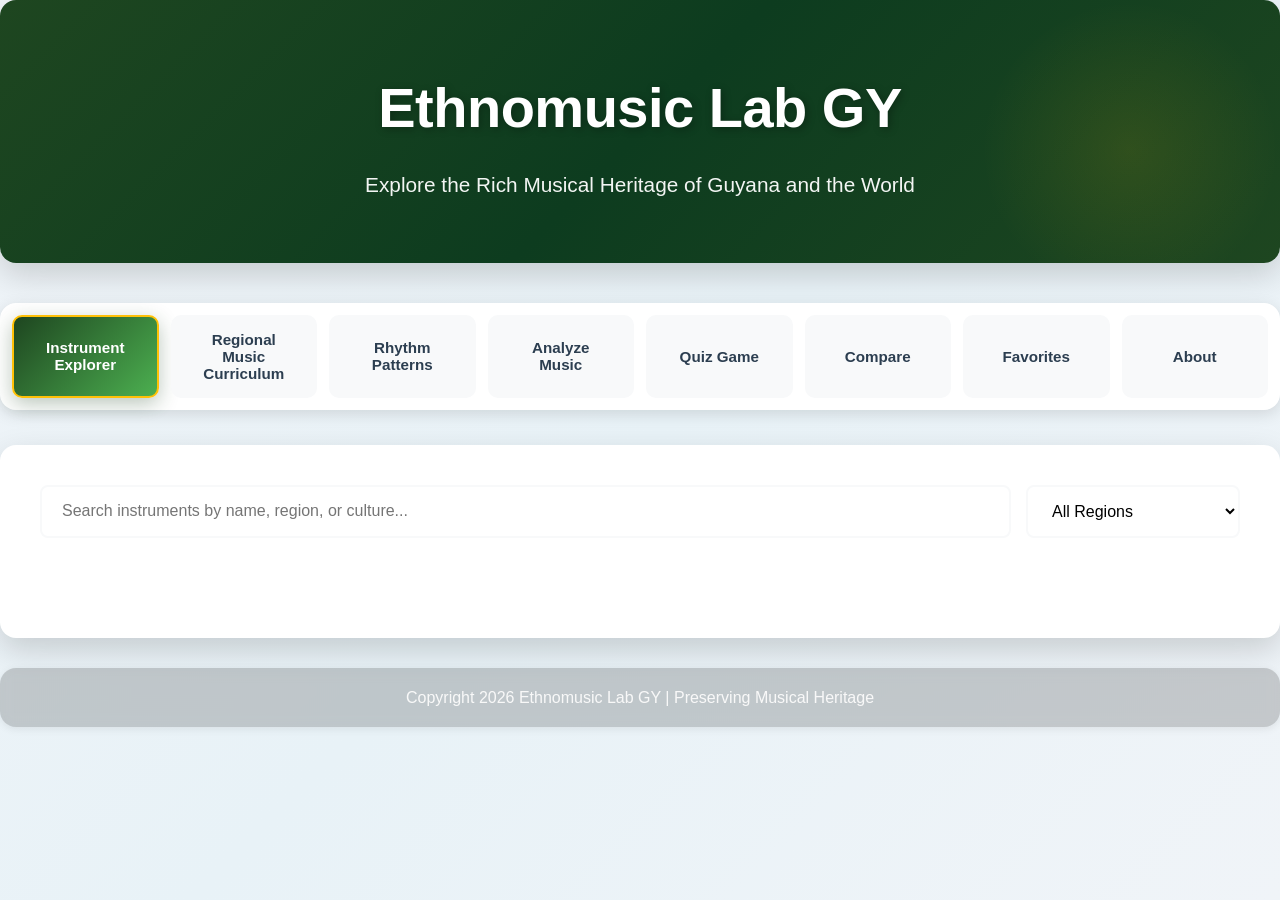
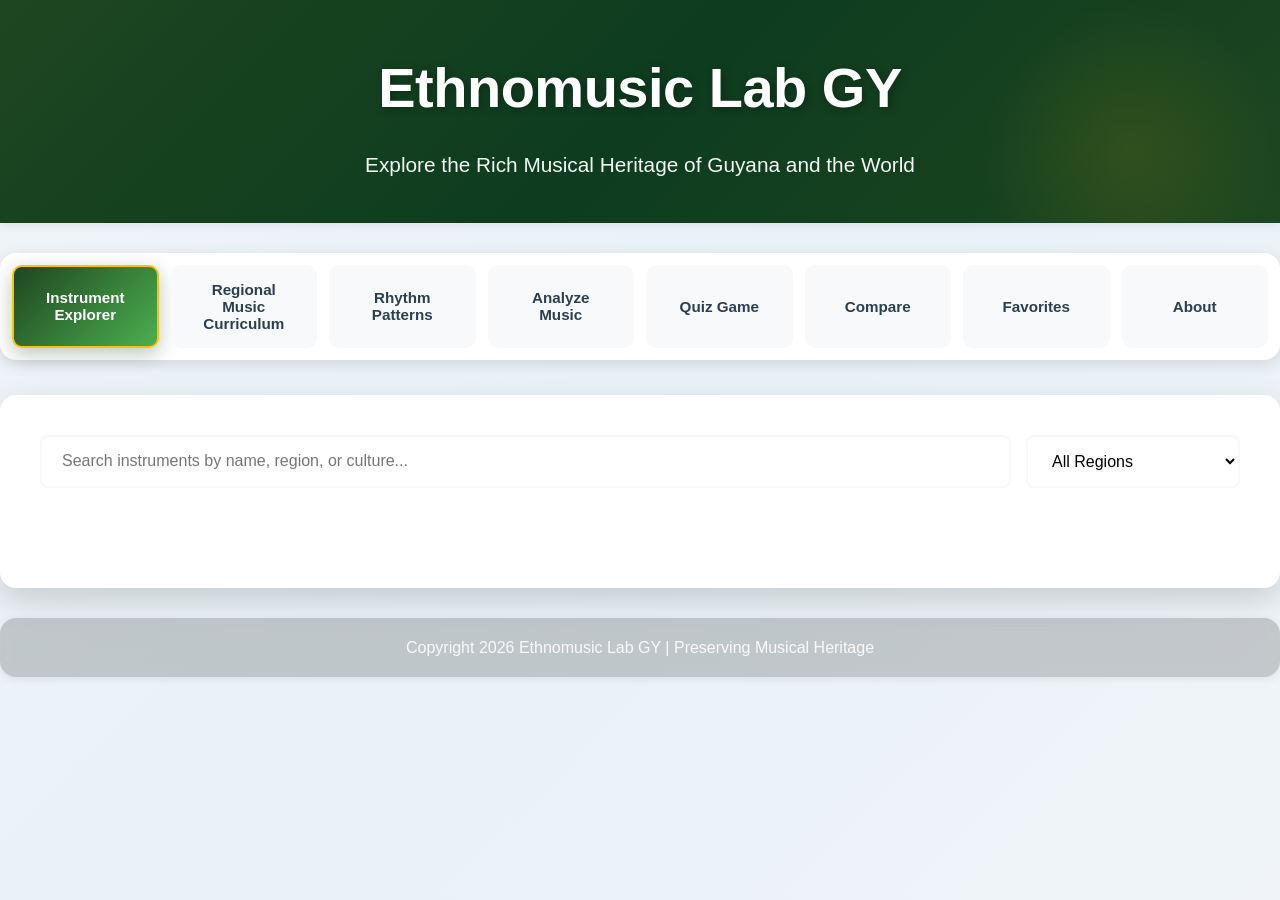

Make sidebar visible on desktop, improve layout for navigation

--- a/styles.css
+++ b/styles.css
@@ -193,8 +193,15 @@ body {
 /* ========== MAIN APP LAYOUT ========== */
 .main-app {
     display: flex;
-    flex-direction: column;
+    flex-direction: row;
     min-height: 100vh;
+    margin-left: 280px;
+}
+
+.main-app > div:not(.sidebar-overlay) {
+    flex: 1;
+    display: flex;
+    flex-direction: column;
 }
 
 /* ========== SIDEBAR ========== */
@@ -208,7 +215,7 @@ body {
     color: white;
     overflow-y: auto;
     z-index: 999;
-    transform: translateX(-100%);
+    transform: translateX(0);
     transition: var(--transition);
     box-shadow: 2px 0 20px rgba(0, 0, 0, 0.3);
     display: flex;
@@ -242,7 +249,7 @@ body {
     padding: 0;
     width: 32px;
     height: 32px;
-    display: flex;
+    display: none;
     align-items: center;
     justify-content: center;
     transition: var(--transition);
@@ -351,16 +358,28 @@ body {
     flex: 1;
 }
 
-/* Mobile: Show sidebar toggle */
-@media (max-width: 768px) {
+/* Mobile: Show sidebar toggle and hide sidebar by default */\n@media (max-width: 768px) {
     .sidebar-toggle {
         display: flex;
         align-items: center;
         justify-content: center;
     }
 
+    .sidebar-close {
+        display: flex;
+    }
+
     .sidebar {
         width: 250px;
+        transform: translateX(-100%);
+    }
+
+    .sidebar.active {
+        transform: translateX(0);
+    }
+
+    .main-app {
+        margin-left: 0;
     }
 
     .container {
@@ -384,19 +403,20 @@ body {
 }
 
 .container {
-    max-width: 1400px;
-    margin: 0 auto;
+    max-width: 100%;
+    margin: 0;
     padding: 20px;
+    flex: 1;
 }
 
 header {
     text-align: center;
     background: linear-gradient(135deg, var(--primary-color) 0%, var(--green-dark) 50%, var(--primary-color) 100%);
     color: var(--text-light);
-    padding: 60px 40px;
-    border-radius: var(--border-radius);
-    margin-bottom: 40px;
-    box-shadow: var(--shadow-lg);
+    padding: 40px 30px;
+    border-radius: 0;
+    margin-bottom: 30px;
+    box-shadow: var(--shadow);
     position: relative;
     overflow: hidden;
 }
